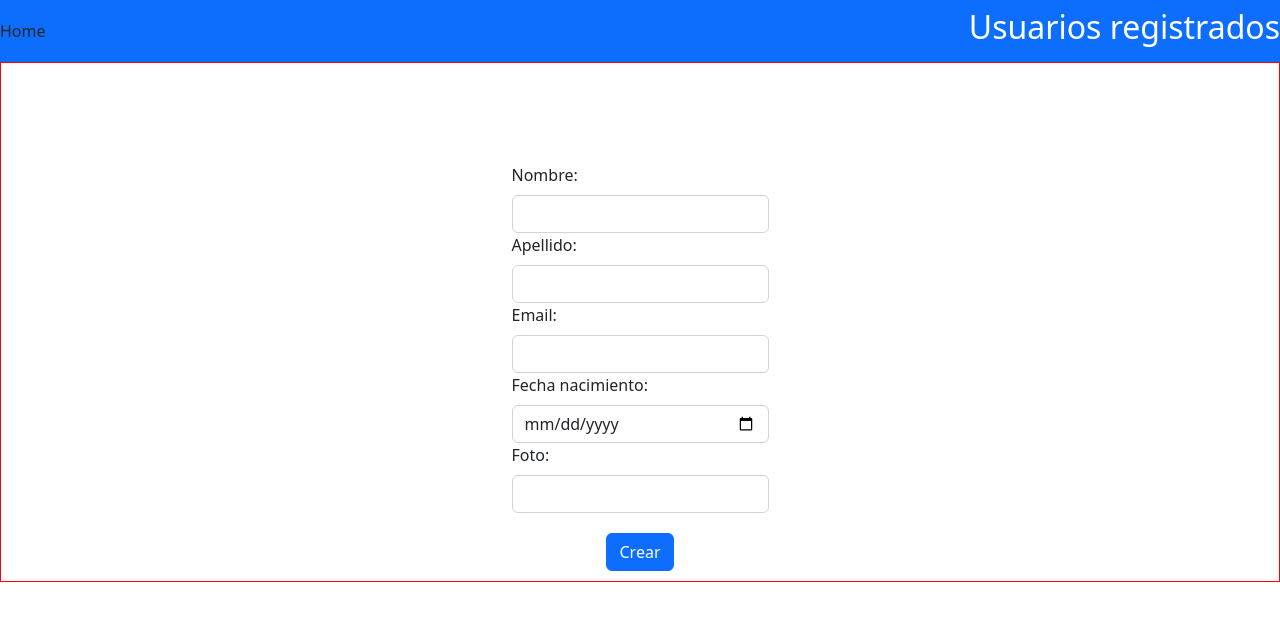
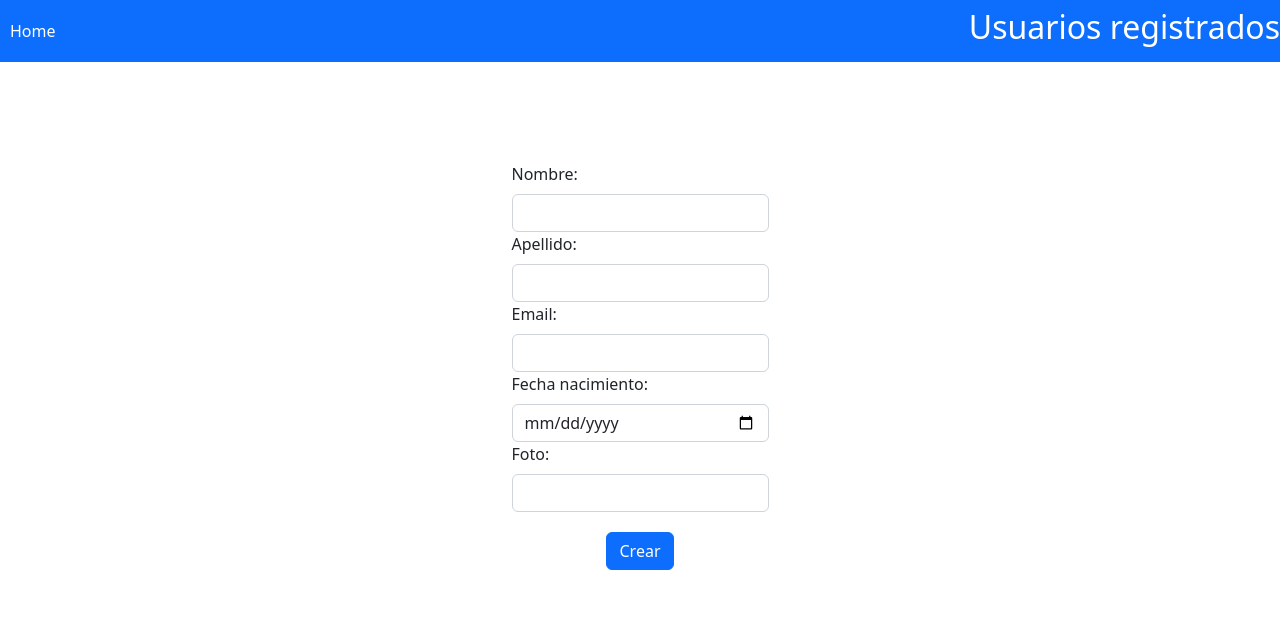
Before and after one commit to debnix/misiontic_ciclo3_grupo14, a plain HTML site: page crud_users/formulario.html in a window 1280 px wide. Drawn offline with nearby package versions, Linux system fonts and the light colour scheme.

Commit message:
crud_users: update

```diff
--- a/crud_users/formulario.html
+++ b/crud_users/formulario.html
@@ -33,7 +33,7 @@
 		<header>
 			<nav class="navbar navbar-dark bg-primary">
 				<!-- Navbar content -->
-				<a href="index.html" class="nav-link active">Home</a>
+				<a href="index.html">Home</a>
 				<h2 id="titulo-formulario">Usuarios registrados</h2>
 			</nav>
 		</header>
--- a/crud_users/styles/formulario.css
+++ b/crud_users/styles/formulario.css
@@ -7,7 +7,6 @@
 }
 #section-form {
 	padding-top: 100px;
-	border: 1px solid red;
 	display: flex;
 	justify-content: center;
 }
@@ -21,3 +20,15 @@
 	padding-top: 20px;
 	padding-bottom: 10px;
 }
+
+header nav a {
+	color: white;
+	text-decoration: none;
+	margin: 5px;
+	margin-left: 10px;
+	margin-right: 10px;
+}
+
+header nav a:hover {
+	color: orange;
+}
```
